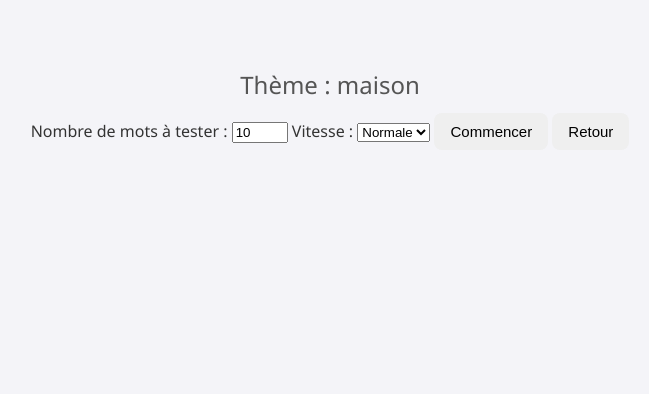
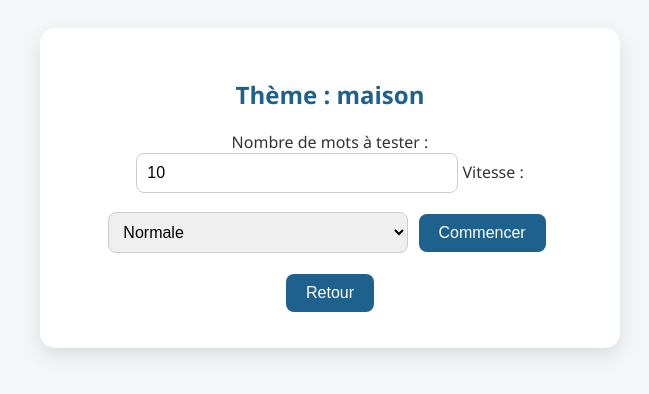
Before and after one commit to Poulmouth67/quizz, a plain HTML site: page index.html in a window 1280 px wide. Both pictures are taken after a click on the button "Maison". Shown: the whole page, without its empty margins (310-959 px from the left). Drawn offline with Linux system fonts and the light colour scheme.

Commit message:
Update style.css

```diff
--- a/style.css
+++ b/style.css
@@ -1,56 +1,63 @@
 body {
-  font-family: 'Segoe UI', sans-serif;
-  background: #f4f4f8;
+  font-family: 'Segoe UI', Tahoma, Geneva, Verdana, sans-serif;
+  background: #f4f7f8;
   color: #333;
-  text-align: center;
-  padding: 40px;
-}
-
-h1 { color: #222; margin-bottom: 6px; }
-h2 { color: #555; font-weight: normal; margin-bottom: 12px; }
-
-.menu .buttons, .config-buttons {
   display: flex;
-  flex-wrap: wrap;
   justify-content: center;
-  gap: 12px;
-  margin: 12px 0 20px;
-}
-
-.theme-btn {
-  padding: 12px 20px;
-  font-size: 18px;
-  border: none;
-  border-radius: 10px;
-  background: #fff;
-  box-shadow: 0 3px 8px rgba(0,0,0,0.08);
-  cursor: pointer;
-  transition: all 0.15s;
-}
-
-.theme-btn:hover {
-  background: #007bff; color: white; transform: translateY(-3px);
+  align-items: flex-start;
+  min-height: 100vh;
+  padding: 20px;
 }
 
 .hidden { display: none; }
 
-#quiz { max-width: 640px; margin: 20px auto; background: #fff; padding: 20px; border-radius: 12px; box-shadow: 0 6px 20px rgba(0,0,0,0.06); }
-
-#answer { padding: 10px; width: 80%; font-size: 16px; margin: 8px 0; border-radius: 8px; border: 1px solid #ccc; }
-
-.controls { display: flex; justify-content: center; gap: 8px; margin-bottom: 8px; }
-
-#validate, #skip, #startSession, #backToMenu {
-  padding: 10px 16px; font-size: 15px; border-radius: 8px; border: none; cursor: pointer;
+#menu, #config, #quiz, #recapSection {
+  background: #fff;
+  padding: 30px 40px;
+  border-radius: 15px;
+  box-shadow: 0 8px 20px rgba(0,0,0,0.1);
+  width: 100%;
+  max-width: 500px;
+  text-align: center;
+  margin-bottom: 20px;
 }
 
-#validate { background: #007bff; color: white; }
-#validate:hover { background: #0056b3; }
-#skip { background: #eee; }
+h1, h2 { margin-bottom: 20px; color: #1f618d; }
+p { margin-bottom: 12px; font-size: 1.1em; }
 
-.correct { color: green; font-weight: bold; }
-.wrong { color: red; font-weight: bold; }
+input[type="text"], input[type="number"], select {
+  padding: 10px;
+  width: 80%;
+  max-width: 300px;
+  border-radius: 8px;
+  border: 1px solid #ccc;
+  margin-bottom: 15px;
+  font-size: 1em;
+}
 
-.topbar { display:flex; justify-content: space-between; margin-bottom: 6px; max-width: 600px; margin-left:auto; margin-right:auto; }
-#recap { text-align: left; max-width: 700px; margin: 18px auto; }
-#recap li { margin-bottom: 6px; }
+button {
+  background: #1f618d;
+  color: #fff;
+  border: none;
+  border-radius: 8px;
+  padding: 10px 20px;
+  margin: 6px;
+  cursor: pointer;
+  transition: all 0.2s ease;
+  font-size: 1em;
+}
+
+button:hover { background: #2874a6; transform: translateY(-2px); }
+button:disabled { background: #aaa; cursor: not-allowed; }
+
+#feedback { font-weight: bold; font-size: 1.2em; margin-top: 10px; min-height: 1.5em; }
+.correct { color: #27ae60; }
+.wrong { color: #c0392b; }
+
+#recap li { margin: 6px 0; font-size: 1em; text-align: left; }
+#recap li strong { color: #1f618d; }
+
+@media (max-width: 600px){
+  #menu, #config, #quiz, #recapSection { padding: 20px; }
+  input[type="text"], input[type="number"], select { width: 100%; }
+}
```
